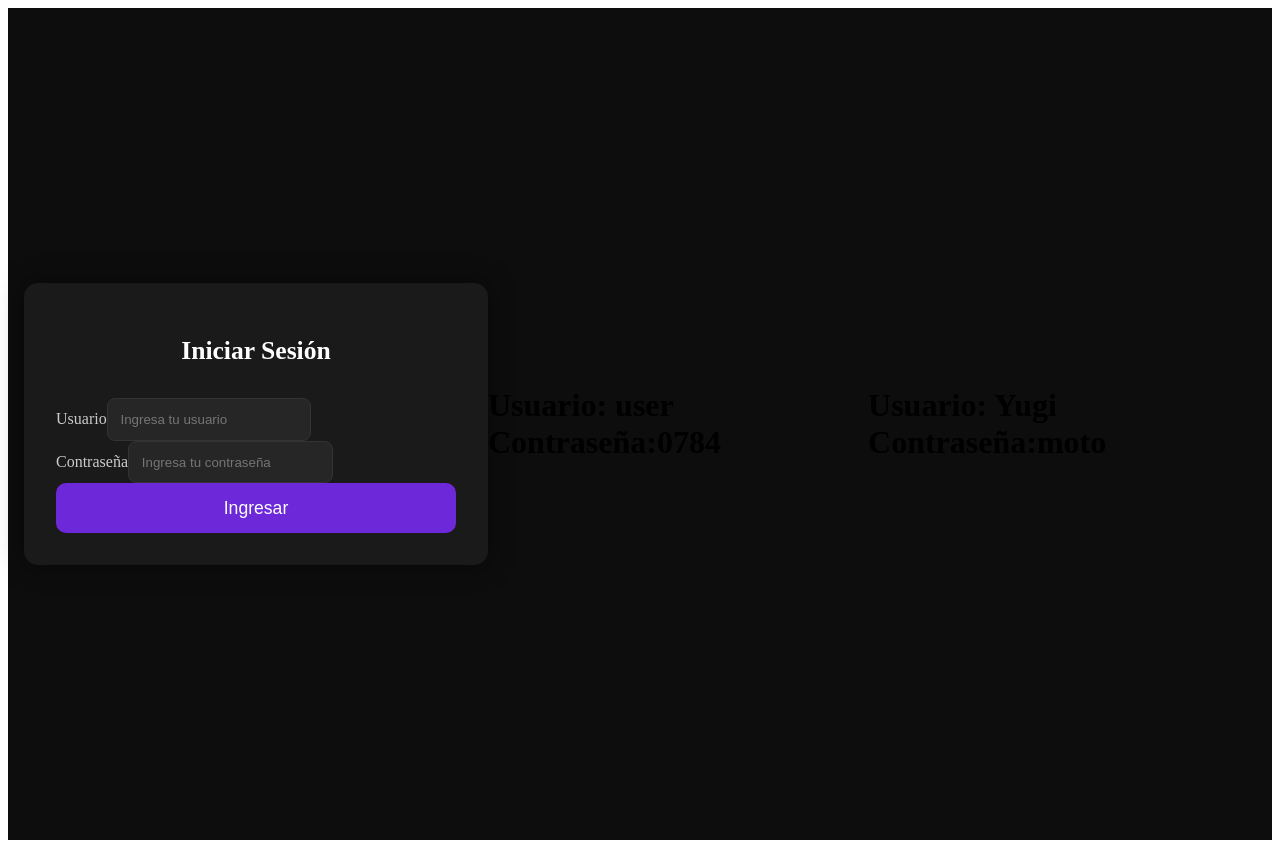
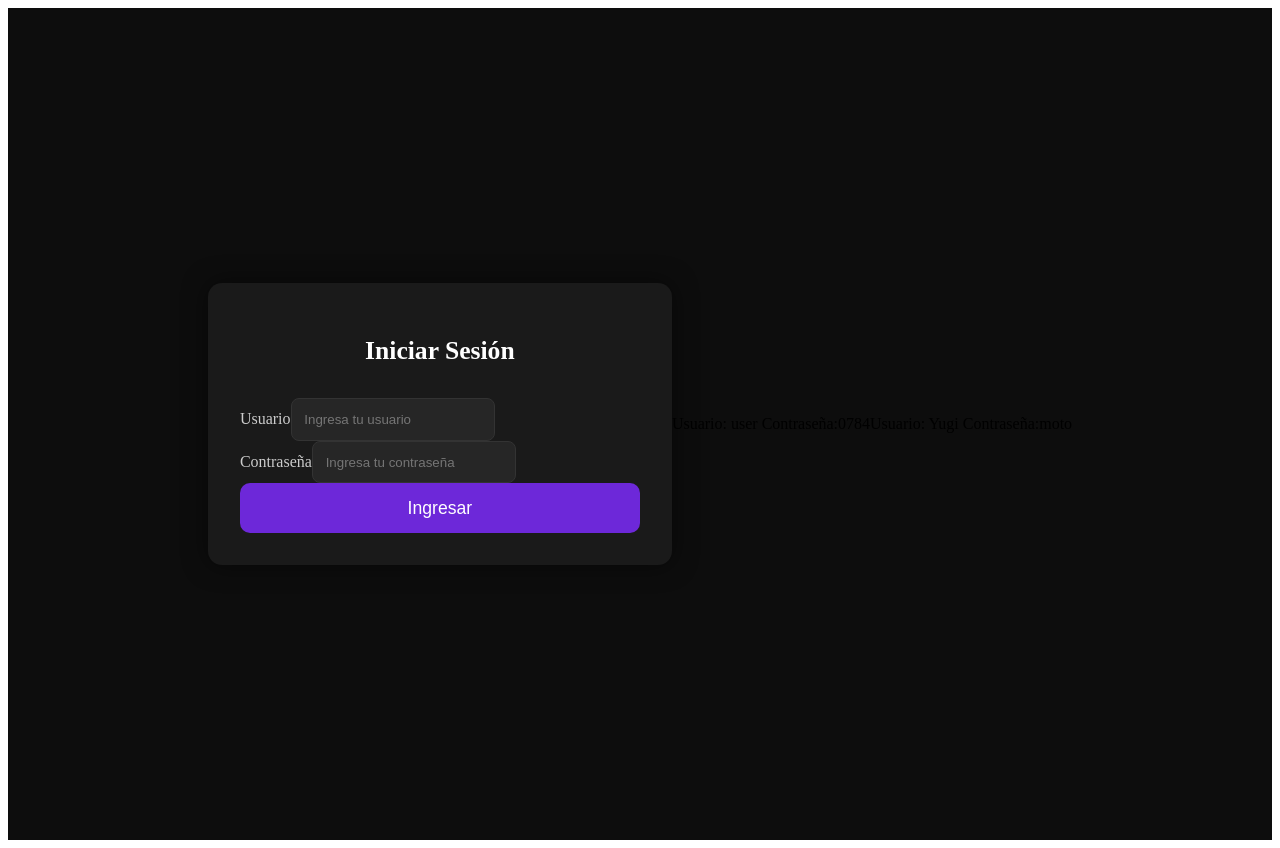
Before and after one commit to Mauri784/front-esp, an Angular app: page /login in a window 1280 px wide. Built offline with nearby package versions, Linux system fonts and the light colour scheme.

Commit message:
Update login.component.html

```diff
--- a/src/app/login/login.component.html
+++ b/src/app/login/login.component.html
@@ -36,6 +36,6 @@
     </form>
 
   </div>
-  <h1>Usuario: user Contraseña:0784</h1>
-  <h1>Usuario: Yugi Contraseña:moto</h1>
+  <p>Usuario: user Contraseña:0784</p>
+  <p>Usuario: Yugi Contraseña:moto</p>
 </div>
```
